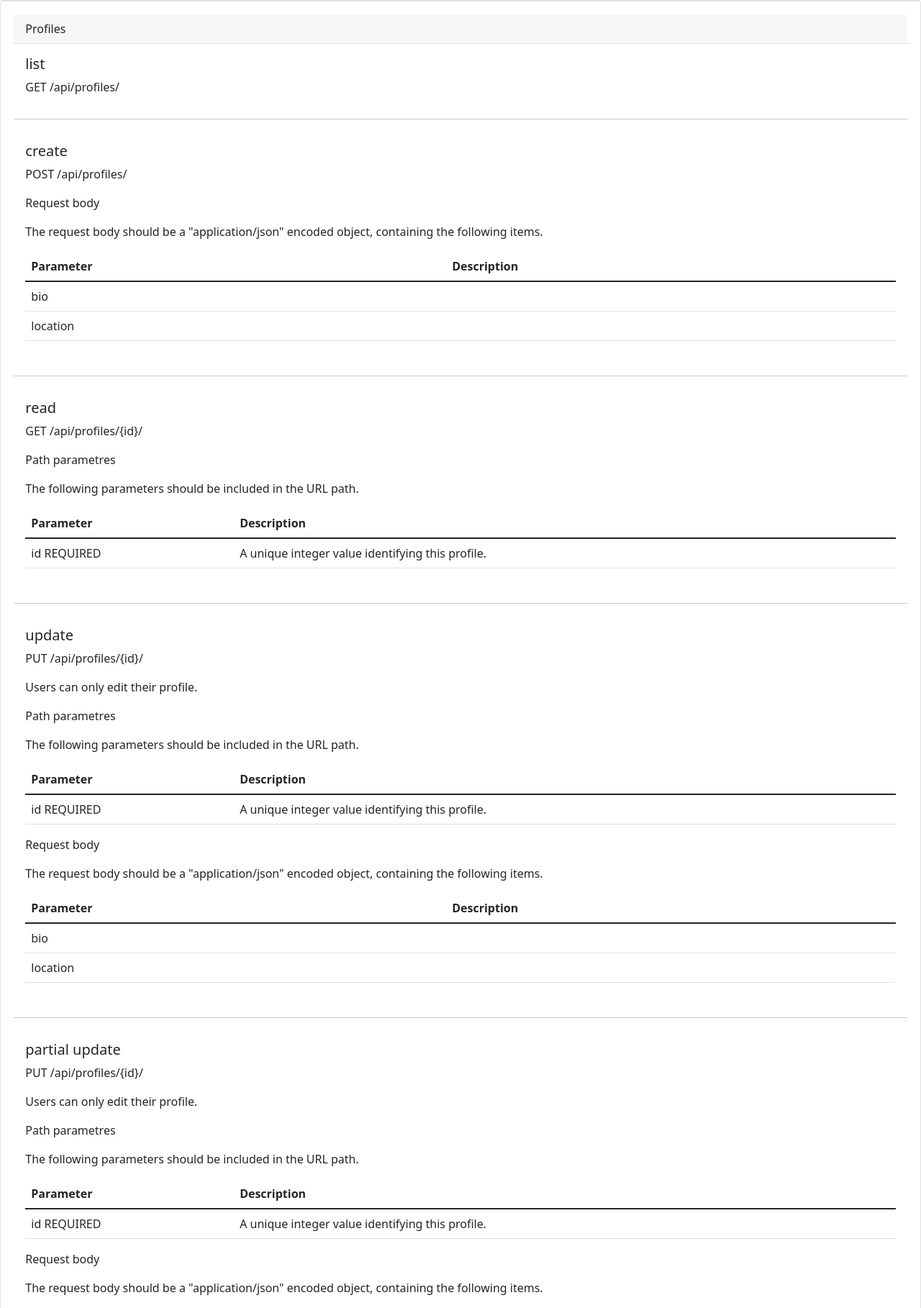
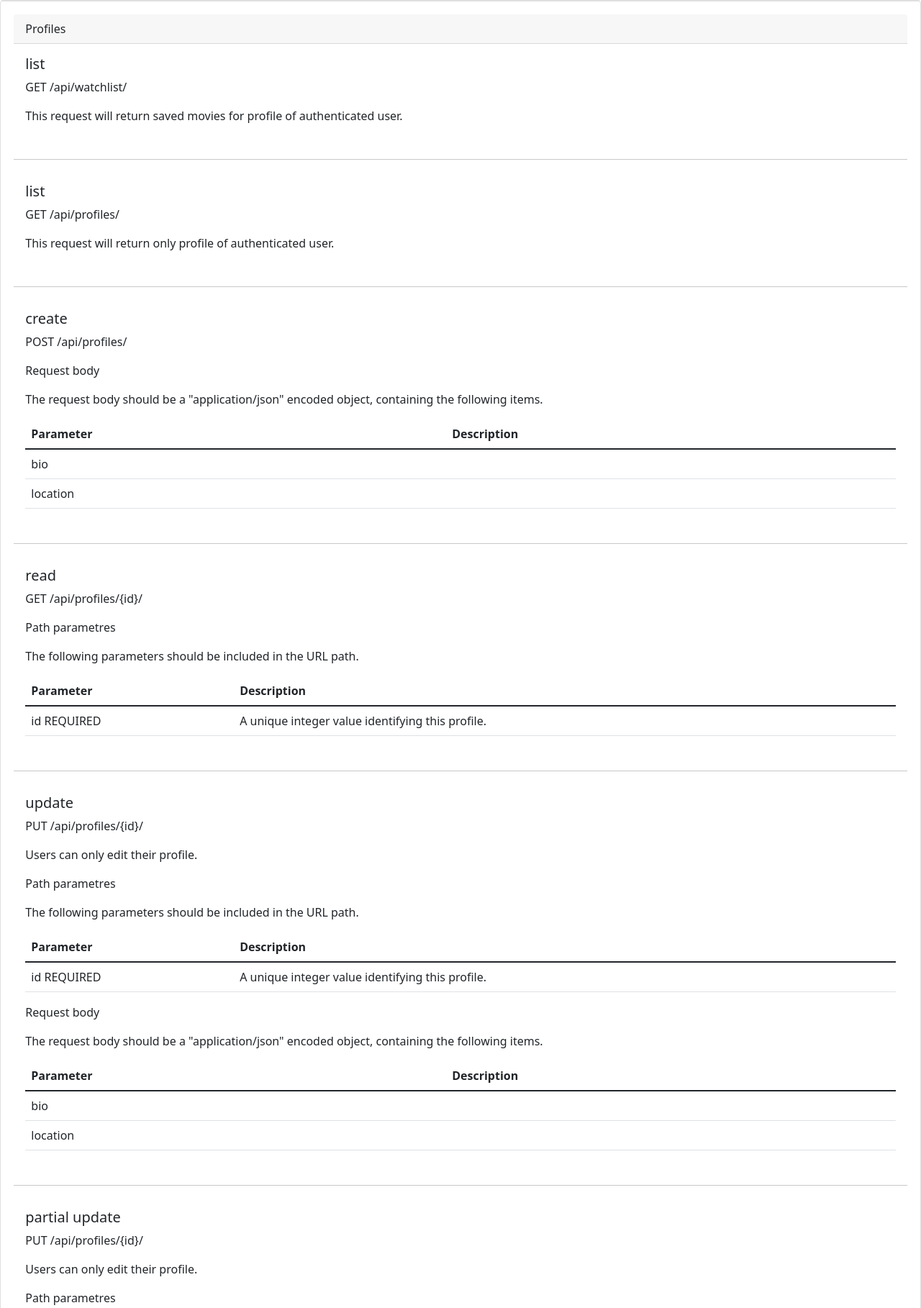
Before and after one commit to AnikaPet/imdb-api.tk, a Django app: page /documents/profile/ in a window 1280 px wide. Shown: the part 1061-2879 px from the top of the page at 72% size. Run offline with Django 4.2, Linux system fonts and the light colour scheme; some libraries are stand-ins or nearby versions.

Commit message:
Update docs

```diff
--- a/templates/documentation/profile.html
+++ b/templates/documentation/profile.html
@@ -87,7 +87,14 @@
     </div>
     <div class="card-body">
       <h5 class="card-title">list</h5>
+      <p class="card-text">GET /api/watchlist/ </p>
+      <p>This request will return saved movies for profile of authenticated user.</p>
+    </div>
+    <hr>
+    <div class="card-body">
+      <h5 class="card-title">list</h5>
       <p class="card-text">GET /api/profiles/ </p>
+      <p>This request will return only profile of authenticated user.</p>
     </div>
     <hr>
     <div class="card-body">
```
